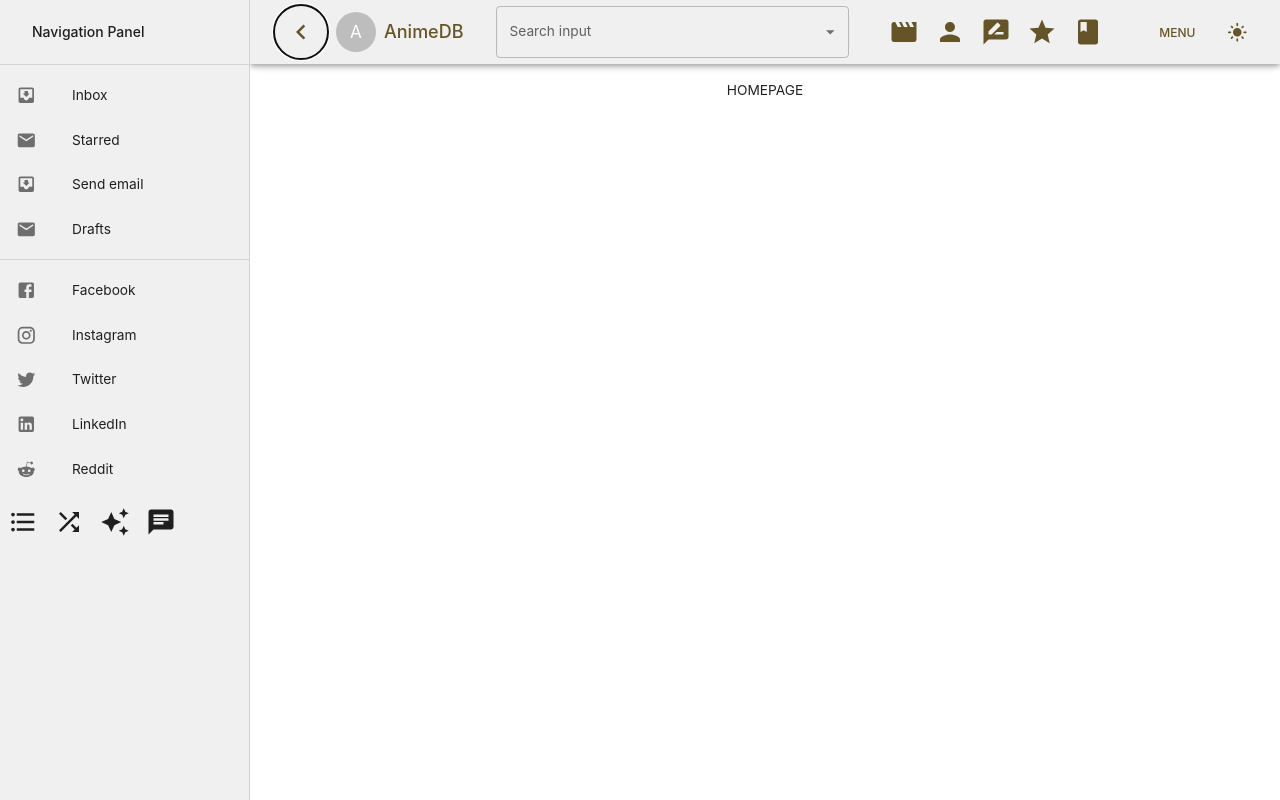
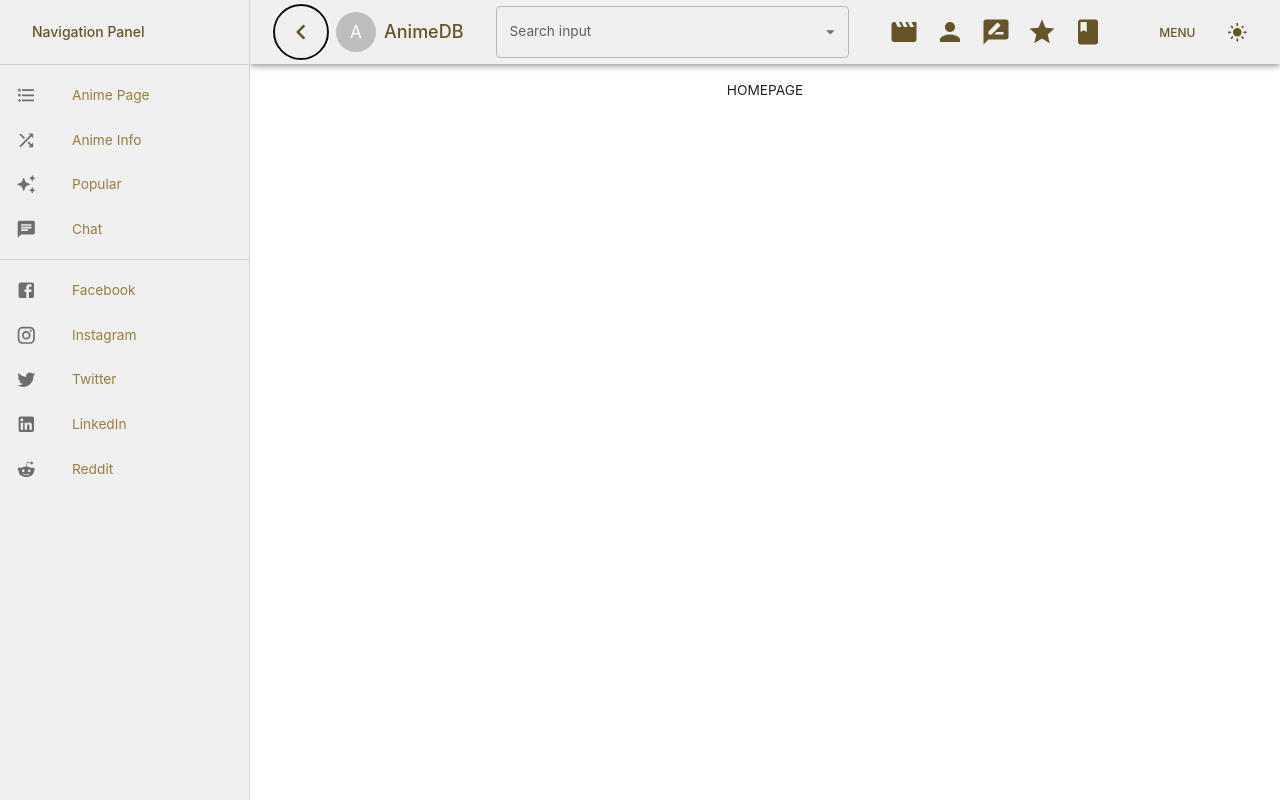
Before and after one commit to Gapotchenko-Yakov/anime-realm, a React (Vite) app in the folder client/: page /home in a window 1280 px wide. Both pictures are taken after a click on the button 51 px from the left and 32 px from the top of the page. Built offline with nearby package versions, Linux system fonts and the light colour scheme.

Commit message:
Change base nav links in the Drawer.

```diff
--- a/client/src/components/NavigationPanel.tsx
+++ b/client/src/components/NavigationPanel.tsx
@@ -1,6 +1,6 @@
 import { Drawer, IconButton, List, Stack } from "@mui/material";
 
-import { styled, useTheme } from "@mui/material/styles";
+import { styled, Theme, useTheme } from "@mui/material/styles";
 import Typography from "@mui/material/Typography";
 import Divider from "@mui/material/Divider";
 
@@ -40,7 +40,26 @@
 const NavigationPanel = ({ drawerWidth }: NavigationPanelProps) => {
   const { NavigationPanel } = useComponentsStore();
 
-  const theme: any = useTheme();
+  const theme: Theme = useTheme();
+
+  const navLinks = [
+    {
+      icon: <FormatListBulletedIcon />,
+      label: "Anime Page",
+      link: "/anime-page",
+    },
+    {
+      icon: <ShuffleIcon />,
+      label: "Anime Info",
+      link: `/anime-info/${20}`,
+    },
+    {
+      icon: <AutoAwesomeIcon />,
+      label: "Popular",
+      link: "/popular",
+    },
+    { icon: <ChatIcon />, label: "Chat", link: "/chat" },
+  ];
 
   const socialLinks = [
     { icon: <FacebookIcon />, label: "Facebook", link: "#" },
@@ -53,6 +72,7 @@
   return (
     <Drawer
       sx={{
+        color: theme.palette.secondary[200],
         width: drawerWidth,
         flexShrink: 0,
         "& .MuiDrawer-paper": {
@@ -65,31 +85,20 @@
       anchor="left"
       open={NavigationPanel.isOpen}
     >
-      <DrawerHeader sx={{ color: "inherit", ml: "1.5rem", mr: "auto" }}>
+      <DrawerHeader
+        sx={{ color: theme.palette.secondary[100], ml: "1.5rem", mr: "auto" }}
+      >
         <Typography variant="h6" textAlign="left">
           Navigation Panel
         </Typography>
       </DrawerHeader>
       <Divider />
-      <List>
-        {["Inbox", "Starred", "Send email", "Drafts"].map((text, index) => (
-          <ListItem key={text} disablePadding>
-            <ListItemButton>
-              <ListItemIcon>
-                {index % 2 === 0 ? <InboxIcon /> : <MailIcon />}
-              </ListItemIcon>
-              <ListItemText primary={text} />
-            </ListItemButton>
-          </ListItem>
-        ))}
-      </List>
-      <Divider />
-      <List>
-        {socialLinks.map(({ icon, label }) => (
+      <List sx={{ color: theme.palette.secondary[200] }}>
+        {navLinks.map(({ icon, label, link }) => (
           <ListItem
             key={label}
             disablePadding
-            to="#"
+            to={link}
             component={RouterLink}
             sx={{ color: "inherit" }}
           >
@@ -100,33 +109,23 @@
           </ListItem>
         ))}
       </List>
-
-      <Stack spacing={0} direction="row">
-        <IconButton
-          to="/anime-page"
-          component={RouterLink}
-          sx={{ color: "inherit" }}
-        >
-          <FormatListBulletedIcon fontSize="large" />
-        </IconButton>
-        <IconButton
-          to={`/anime-info/${20}`}
-          component={RouterLink}
-          sx={{ color: "inherit" }}
-        >
-          <ShuffleIcon fontSize="large" />
-        </IconButton>
-        <IconButton
-          to="/popular"
-          component={RouterLink}
-          sx={{ color: "inherit" }}
-        >
-          <AutoAwesomeIcon fontSize="large" />
-        </IconButton>
-        <IconButton to="/chat" component={RouterLink} sx={{ color: "inherit" }}>
-          <ChatIcon fontSize="large" />
-        </IconButton>
-      </Stack>
+      <Divider />
+      <List sx={{ color: theme.palette.secondary[200] }}>
+        {socialLinks.map(({ icon, label, link }) => (
+          <ListItem
+            key={label}
+            disablePadding
+            to={link}
+            component={RouterLink}
+            sx={{ color: "inherit" }}
+          >
+            <ListItemButton>
+              <ListItemIcon>{icon}</ListItemIcon>
+              <ListItemText primary={label} />
+            </ListItemButton>
+          </ListItem>
+        ))}
+      </List>
     </Drawer>
   );
 };
```
